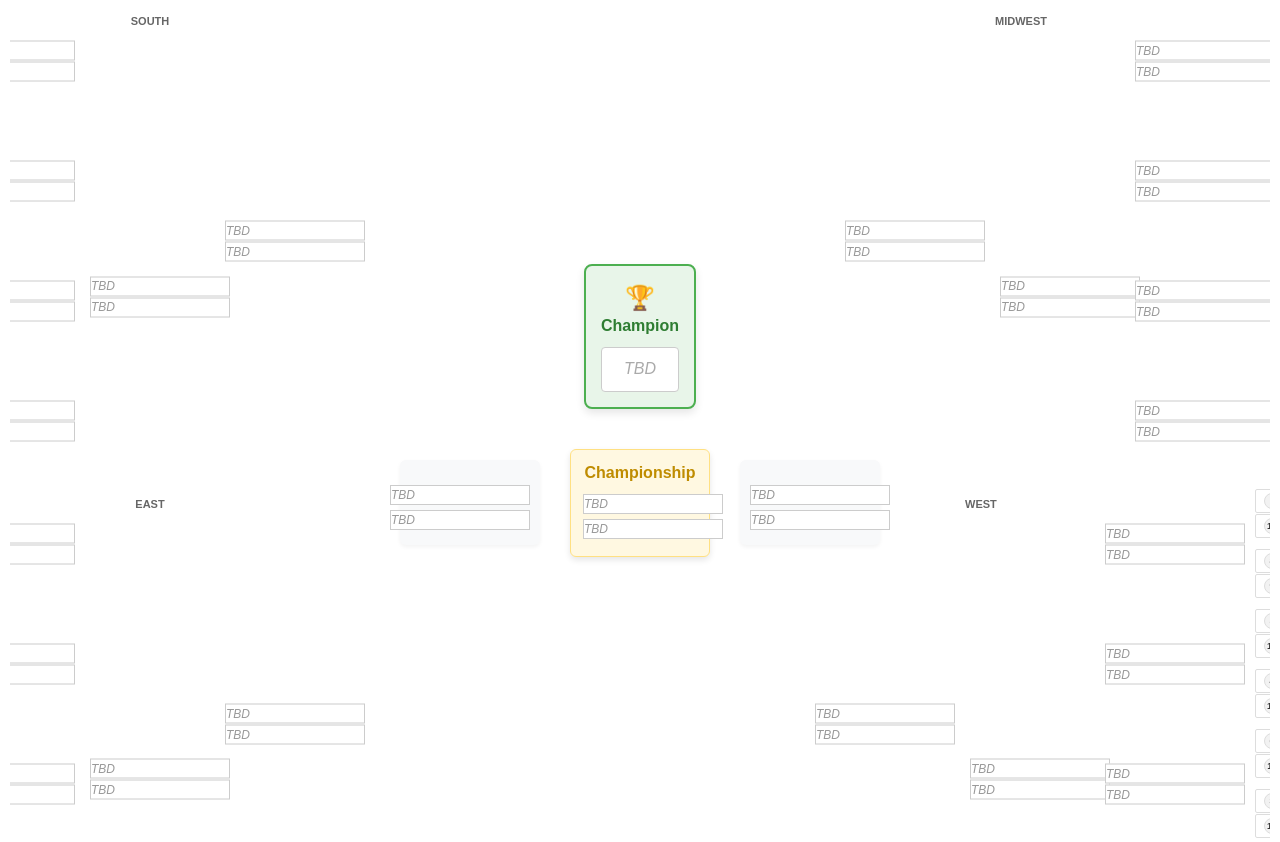
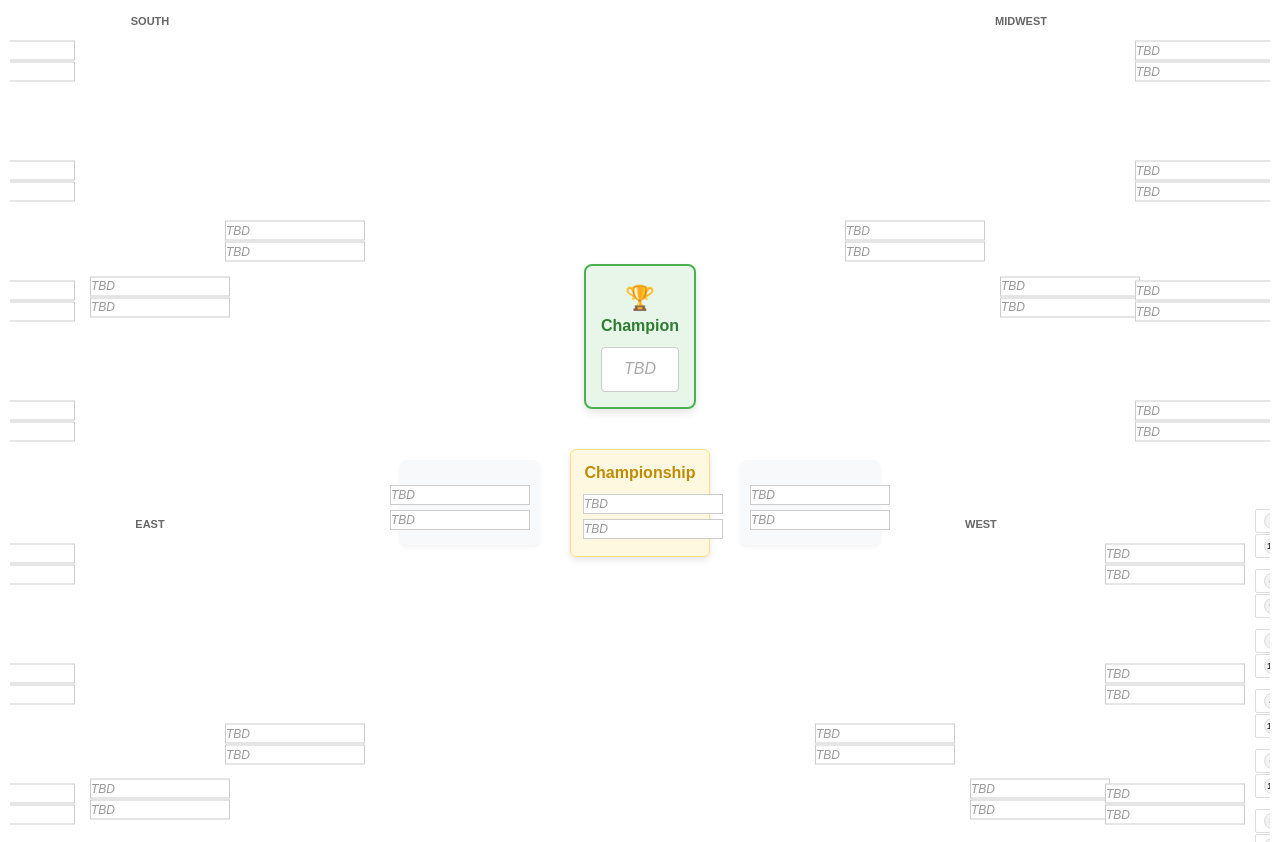
Before and after one commit to gregbkatz/madness, a Flask app: page / in a window 1280 px wide. Shown: the part 162-1004 px from the top of the page. Run offline with Flask 3, Linux system fonts and the light colour scheme; data that the repository does not hold is empty; some libraries are stand-ins or nearby versions.

Commit message:
region vspace

```diff
--- a/static/css/styles.css
+++ b/static/css/styles.css
@@ -470,7 +470,7 @@ body {
 
 /* Keep the bracket sections balanced */
 .bracket:first-child {
-    margin-bottom: -150px;
+    margin-bottom: -130px;
 }
 
 .bracket:nth-child(2) {
```
Also changed, not shown: bracket.json (+1 -1 lines).
